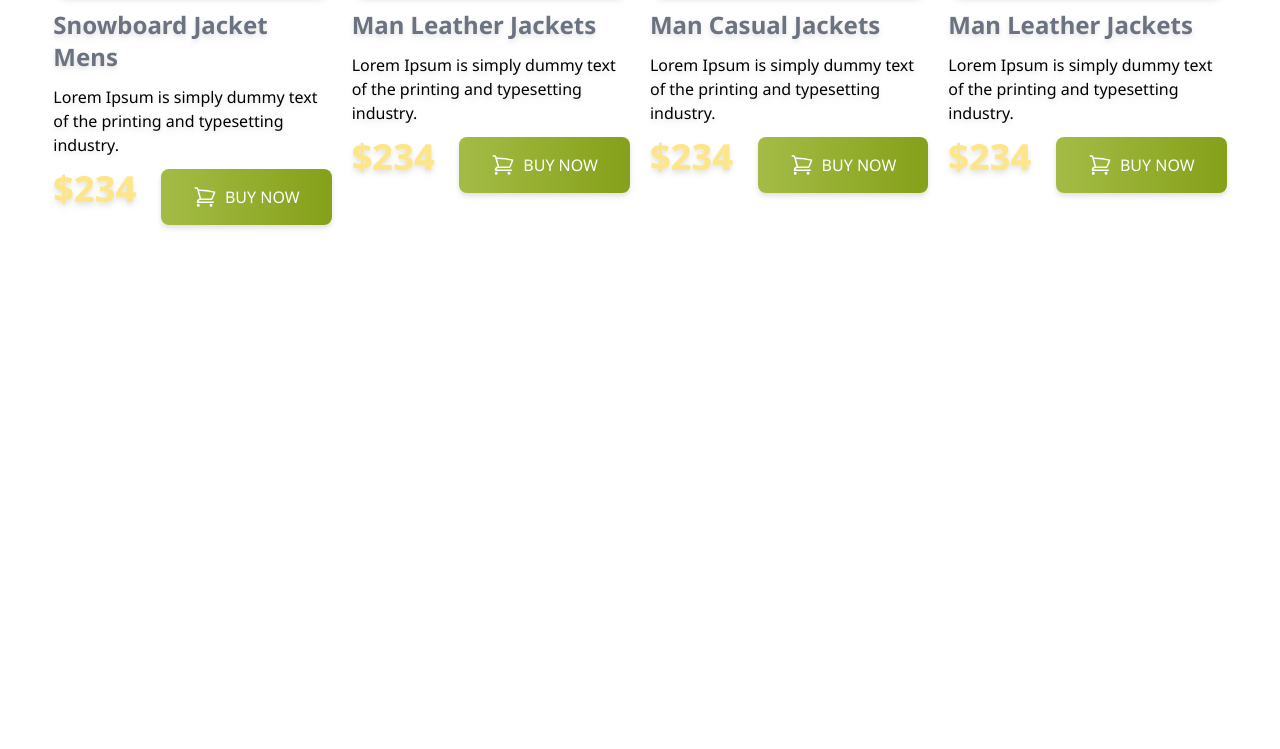
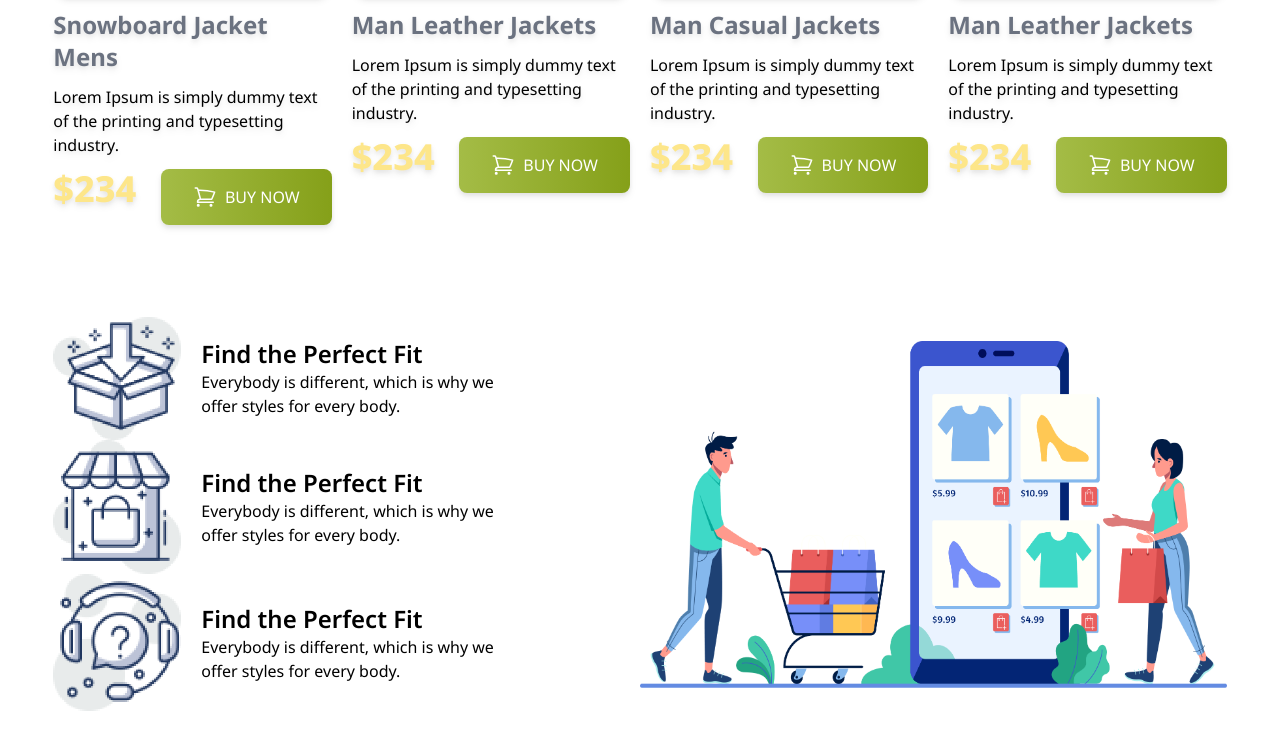
Before and after one commit to anik558363/Penguin-Fashion-With-Tailwind, a plain HTML site: page index.html in a window 1280 px wide. Shown: the part 1761-2510 px from the top of the page. Before the commit the page ends 2078 px from the top, so only its background shows below. Drawn offline with nearby package versions, Linux system fonts and the light colour scheme.

Commit message:
shoping section complate

```diff
--- a/index.html
+++ b/index.html
@@ -274,6 +274,45 @@
 
         <!-- icon section -->
 
+        <section class="mb-10">
+            <div class="flex flex-col-reverse md:flex-row gap-10 justify-between items-center">
+                <div class="">
+                    <div class="flex flex-col md:flex-row justify-center gap-5 items-center">
+                        <div>
+                            <img class="w-20 md:w-32" src="./icons/box.png" alt="">
+                        </div>
+                        <div class="text-center md:text-left">
+                            <h6 class="text-2xl font-semibold">Find the Perfect Fit</h6>
+                            <p>Everybody is different, which is why we <br>
+                                offer styles for every body.</p>
+                        </div>
+                    </div>
+                    <div class="flex flex-col md:flex-row justify-center gap-5 items-center">
+                        <div>
+                            <img class="w-20 md:w-32" src="./icons/house.png" alt="">
+                        </div>
+                        <div class="text-center md:text-left">
+                            <h6 class="text-2xl font-semibold">Find the Perfect Fit</h6>
+                            <p>Everybody is different, which is why we <br>
+                                offer styles for every body.</p>
+                        </div>
+                    </div>
+                    <div class="flex flex-col md:flex-row justify-center gap-5 items-center">
+                        <div>
+                            <img class="w-20 md:w-32" src="./icons/question.png" alt="">
+                        </div>
+                        <div class="text-center md:text-left">
+                            <h6 class="text-2xl font-semibold">Find the Perfect Fit</h6>
+                            <p>Everybody is different, which is why we <br>
+                                offer styles for every body.</p>
+                        </div>
+                    </div>
+                </div>
+                <div class="w-3/6">
+                    <img class="w-96 md:w-full" src="./images/shopping.png" alt="">
+                </div>
+            </div>
+        </section>
 
 
     </main>
```
